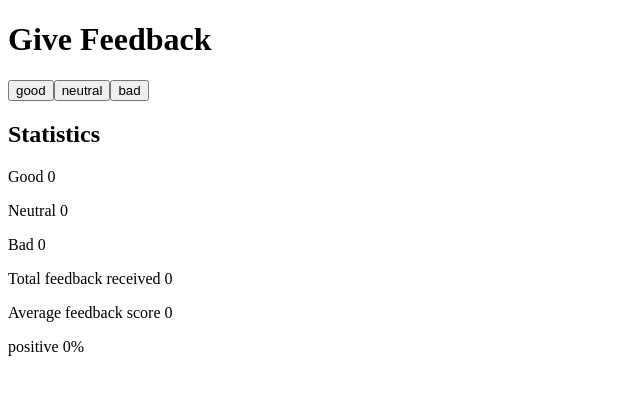
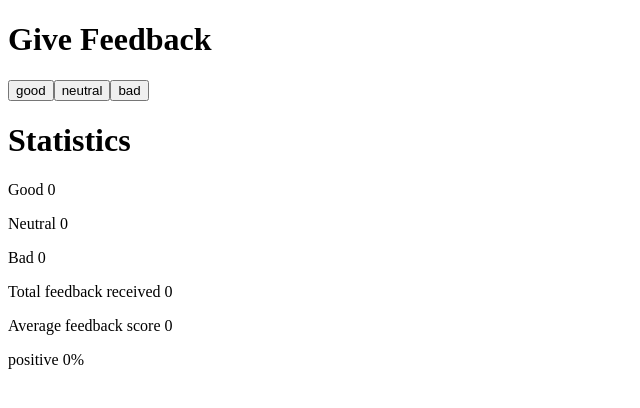
Before and after one commit to wicp/FSO-part1, a React (Create React App) app in the folder 1_6-1_11/unicafe/: page / in a window 1280 px wide. Shown: the top 408 px of the page, without its empty margins (0-640 px from the left). Built offline with nearby package versions, Linux system fonts and the light colour scheme.

Commit message:
completed 1.8

```diff
--- a/1_6-1_11/unicafe/src/App.js
+++ b/1_6-1_11/unicafe/src/App.js
@@ -1,4 +1,5 @@
 import React, { useState } from 'react'
+import Statistics from './Statistics'
 
 const App = () => {
   // save clicks of each button to its own state
@@ -6,7 +7,6 @@ const App = () => {
   const [neutral, setNeutral] = useState(0)
   const [bad, setBad] = useState(0)
 
-  const total = good+neutral+bad;
   return (
     <div>
       <h1>Give Feedback</h1>
@@ -14,13 +14,7 @@ const App = () => {
       <button onClick={()=> setNeutral(neutral+1)}>neutral</button>
       <button onClick={()=> setBad(bad+1)}>bad</button>
 
-      <h2>Statistics</h2>
-      <p>Good {good}</p>
-      <p>Neutral {neutral}</p>
-      <p>Bad {bad}</p>
-      <p>Total feedback received {total}</p>
-      <p>Average feedback score {(good-bad) / (total||1)}</p>
-      <p>positive {(good/(total||1))*100}%</p>
+      <Statistics good={good} neutral={neutral} bad= {bad} />
     </div>
   )
 }
--- /dev/null
+++ b/1_6-1_11/unicafe/src/Statistics.js
@@ -0,0 +1,19 @@
+import React from 'react'
+
+const Statistics = (props) => {
+    const {good, neutral, bad} = props;
+    const total = good+neutral+bad;
+    return (
+        <>
+        <h1>Statistics</h1>
+        <p>Good {good}</p>
+        <p>Neutral {neutral}</p>
+        <p>Bad {bad}</p>
+        <p>Total feedback received {total}</p>
+        <p>Average feedback score {(good-bad) / (total||1)}</p>
+        <p>positive {(good/(total||1))*100}%</p>
+        </>
+    )
+}
+
+export default Statistics
```
